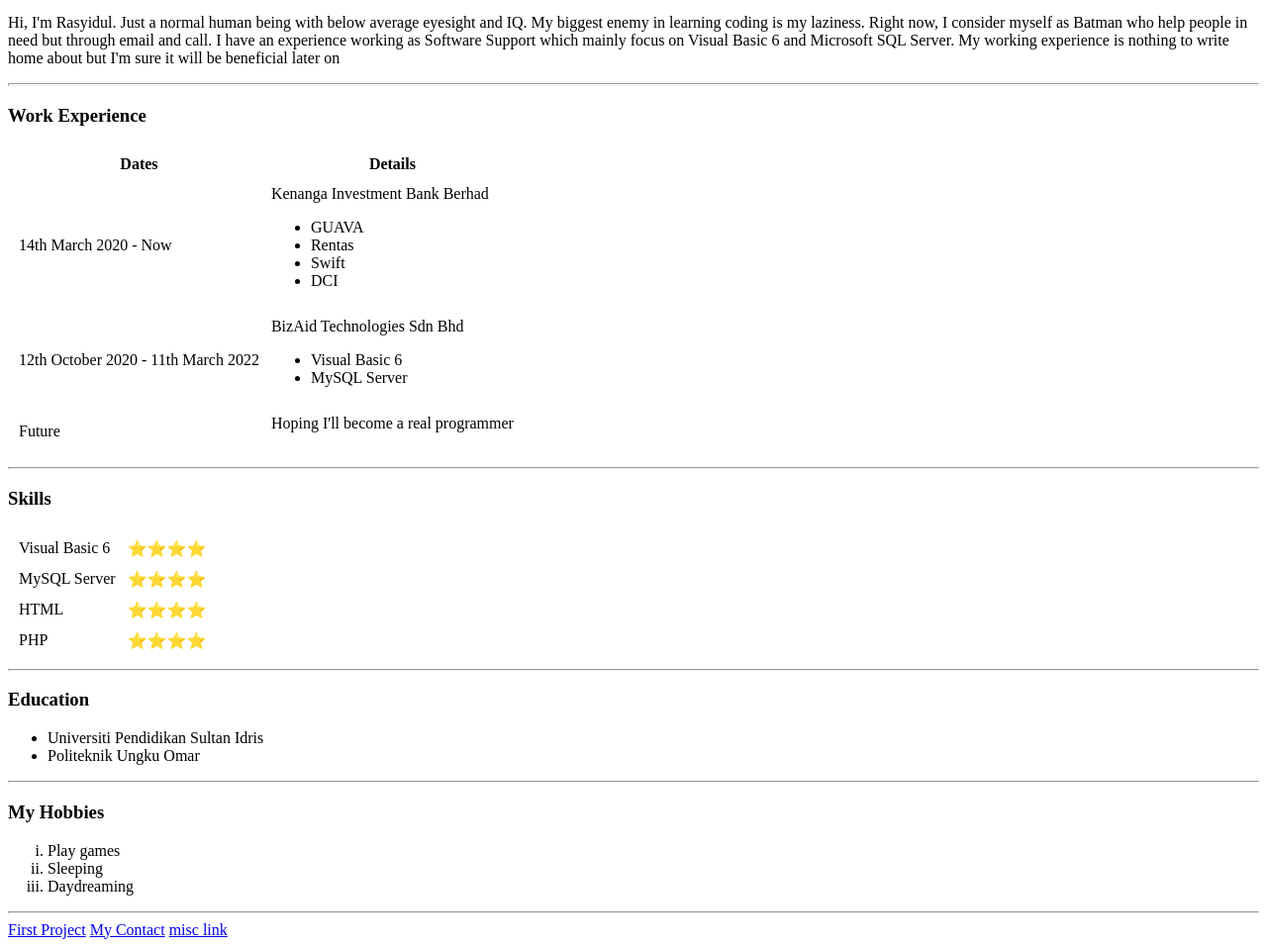
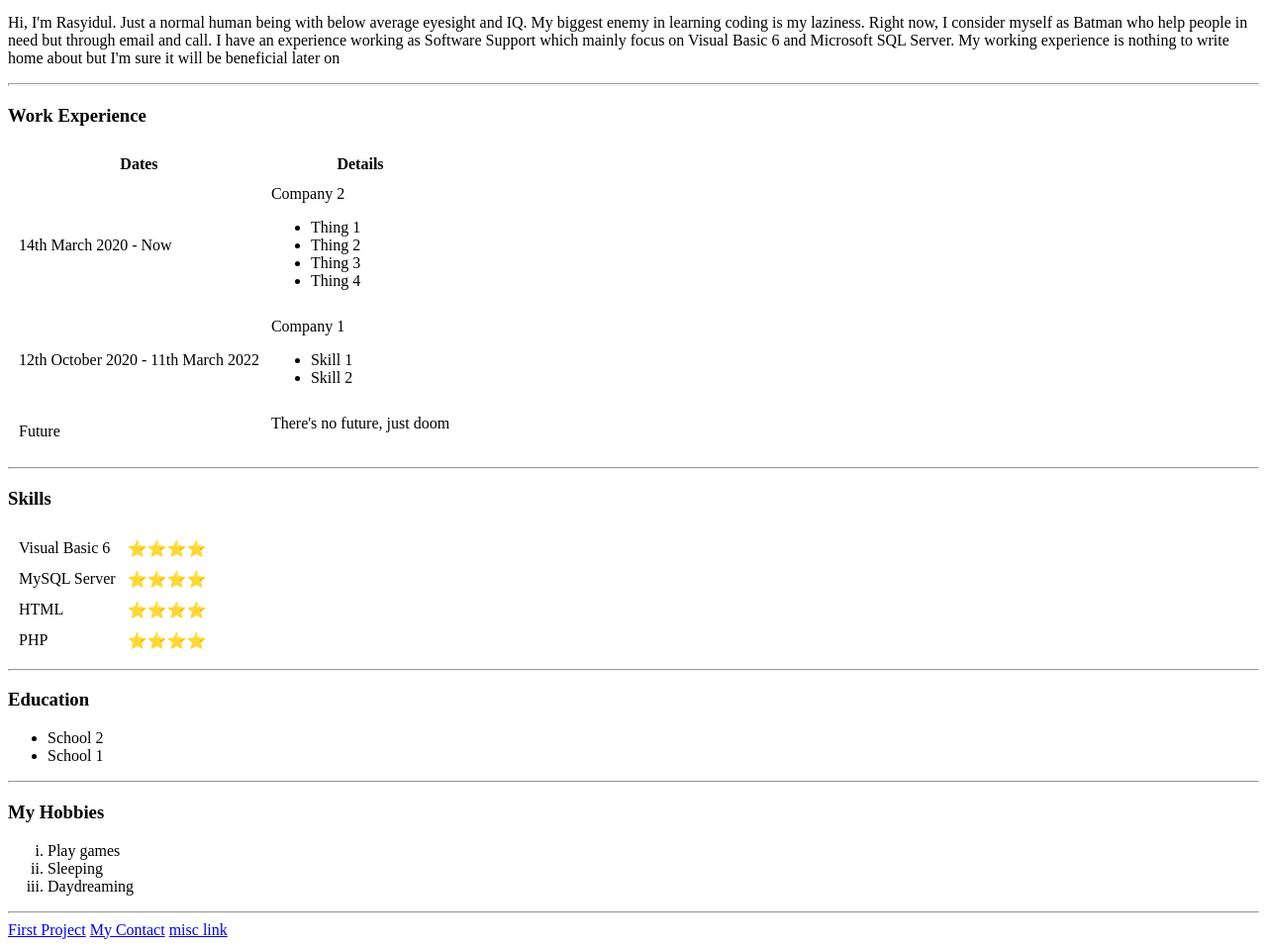
Before and after one commit to rasyidul/cv, a plain HTML site: page index.html in a window 1280 px wide. Shown: the part 100-1057 px from the top of the page at 99% size. Drawn offline with Linux system fonts and the light colour scheme.

Commit message:
Update index.html
placeholder update

```diff
--- a/index.html
+++ b/index.html
@@ -27,13 +27,13 @@
       <tr>
         <td>14th March 2020 - Now</td>
         <td>
-          Kenanga Investment Bank Berhad <br>
+          Company 2 <br>
           <p>
           <ul>
-            <li>GUAVA</li>
-            <li>Rentas</li>
-            <li>Swift</li>
-            <li>DCI</li>
+            <li>Thing 1</li>
+            <li>Thing 2</li>
+            <li>Thing 3</li>
+            <li>Thing 4</li>
           </ul>
           </p>
         </td>
@@ -41,11 +41,11 @@
       <tr>
         <td>12th October 2020 - 11th March 2022</td>
         <td>
-          BizAid Technologies Sdn Bhd <br>
+          Company 1<br>
           <p>
           <ul>
-            <li>Visual Basic 6</li>
-            <li>MySQL Server</li>
+            <li>Skill 1</li>
+            <li>Skill 2</li>
           </ul>
           </p>
         </td>
@@ -53,7 +53,7 @@
       <tr>
         <td>Future</td>
         <td>
-          Hoping I'll become a real programmer
+          There's no future, just doom
           <p></p>
         </td>
       </tr>
@@ -90,8 +90,8 @@
   <hr>
   <h3>Education</h3>
   <ul>
-    <li>Universiti Pendidikan Sultan Idris</li>
-    <li>Politeknik Ungku Omar</li>
+    <li>School 2</li>
+    <li>School 1</li>
   </ul>
 
   <hr>
```
